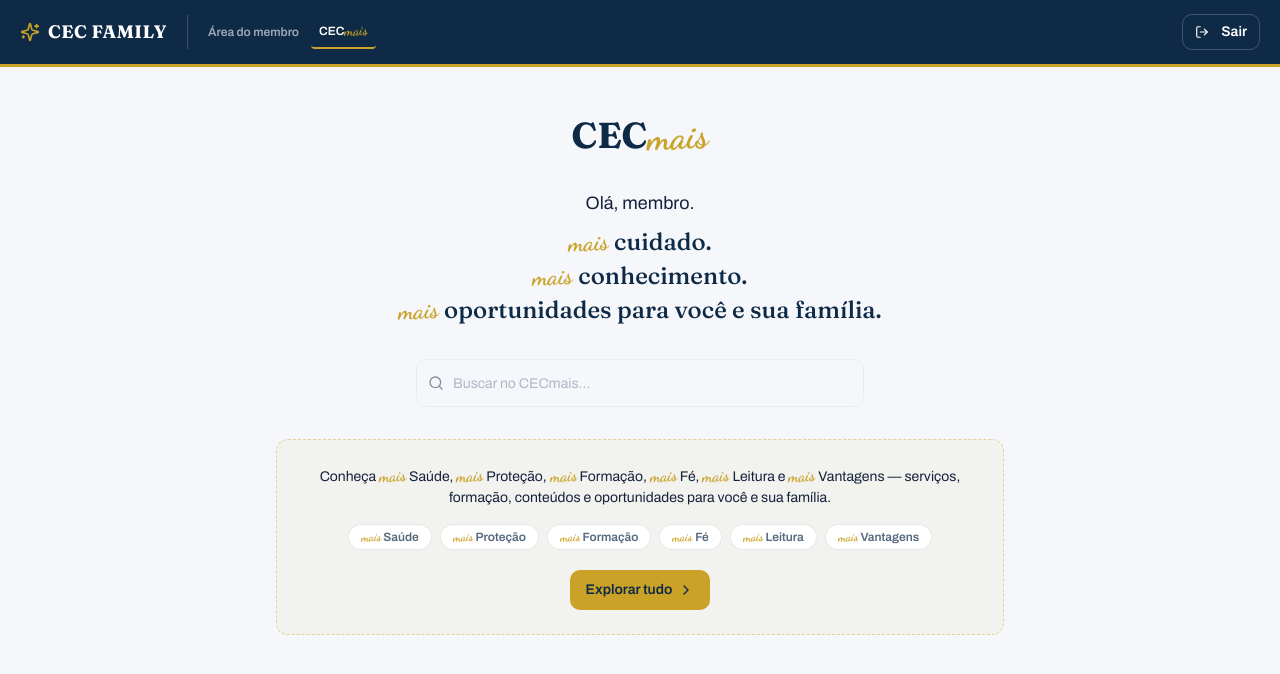
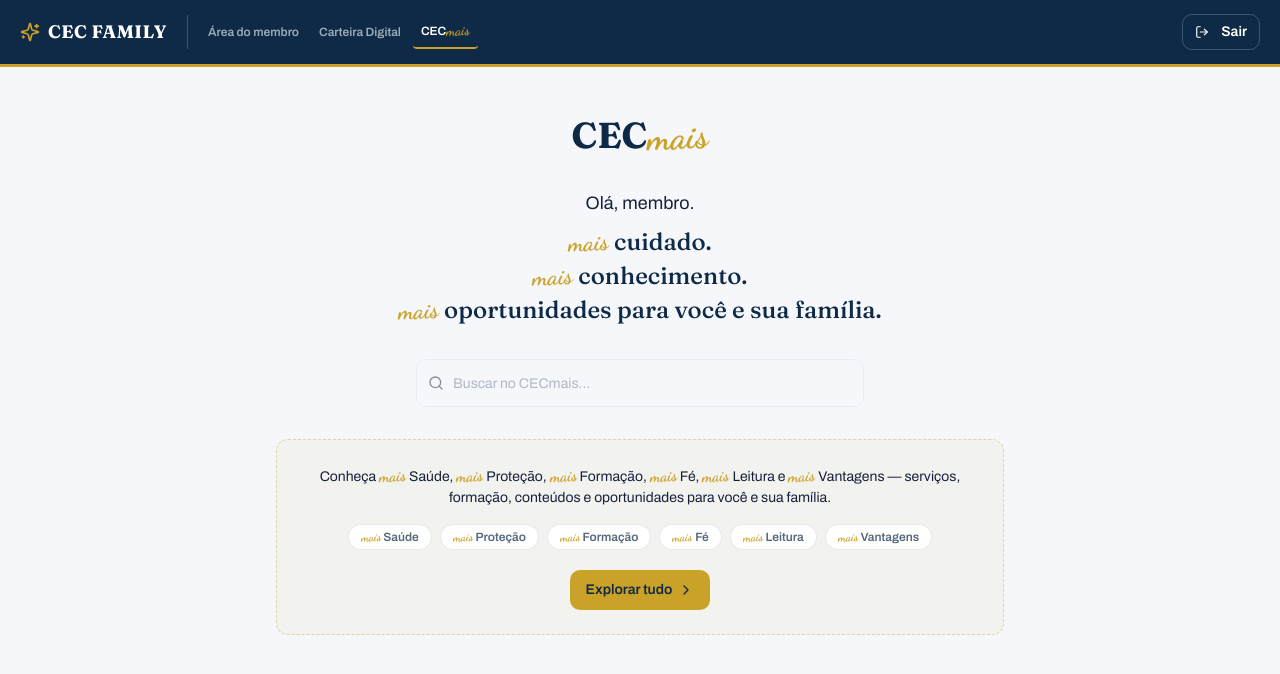
Before and after one commit to forcaativa2027-ui/fam-forca-ativa, a Next.js app: page /painel/cecmais in a window 1280 px wide. Shown: the top 674 px of the page. Built offline with nearby package versions, Linux system fonts and the light colour scheme; no server answers.

Commit message:
Add files via upload

```diff
--- a/src/components/panel/MemberHeader.tsx
+++ b/src/components/panel/MemberHeader.tsx
@@ -25,7 +25,6 @@ export function MemberHeader({ active, isAdmin, cardReady, onSignOut }: {
             >
               Área do membro
             </Link>
-            {cardReady && (
             <Link
               href="/painel/carteira"
               className={`rounded px-2 py-1.5 text-xs font-semibold transition ${
@@ -34,7 +33,6 @@ export function MemberHeader({ active, isAdmin, cardReady, onSignOut }: {
             >
               Carteira Digital
             </Link>
-            )}
             <Link
               href="/painel/cecmais/explorar"
               className={`rounded px-2 py-1.5 text-xs font-semibold transition ${
```
Lines whose indentation alone changed are shown as unchanged.
